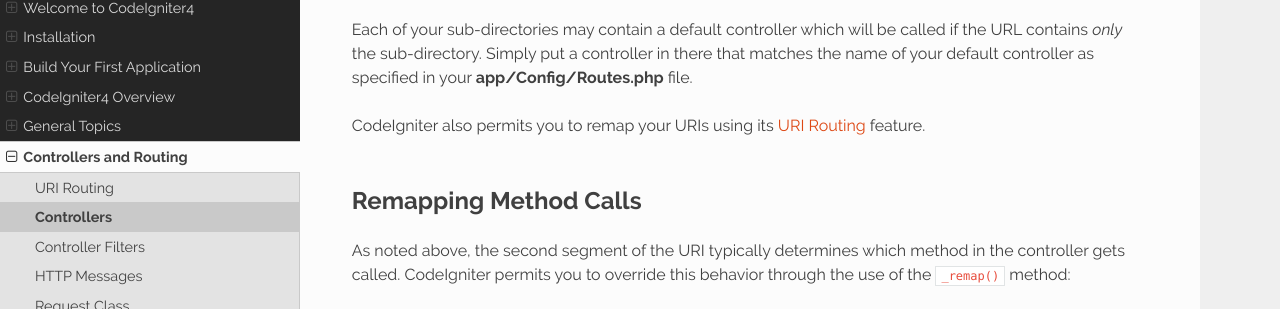
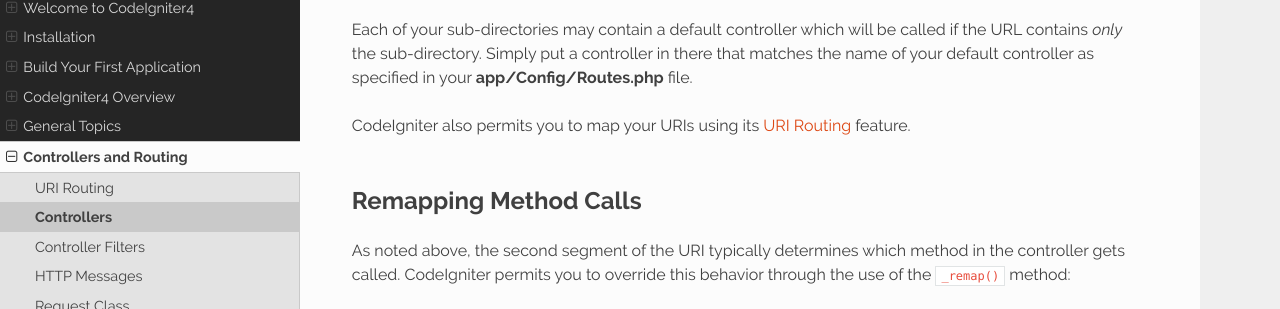
Before and after one commit to NEKOGET/ci4_user_guide_src, a Sphinx documentation site: the page built from source/incoming/controllers.rst, in a window 1280 px wide and 900 px high, scrolled down 9414 px. Shown: the part 144-453 px from the top of the window. Built offline with Sphinx 7.4.7 and the Read the Docs theme 2.0.0, drawn with Linux system fonts in a browser that asks for light colours.

Commit message:
docs: replace remap with map

```diff
--- a/source/incoming/controllers.rst
+++ b/source/incoming/controllers.rst
@@ -279,7 +279,7 @@ called if the URL contains *only* the sub-directory. Simply put a controller
 in there that matches the name of your default controller as specified in
 your **app/Config/Routes.php** file.
 
-CodeIgniter also permits you to remap your URIs using its :doc:`URI Routing <routing>` feature.
+CodeIgniter also permits you to map your URIs using its :doc:`URI Routing <routing>` feature.
 
 Remapping Method Calls
 **********************
```
Also changed, not shown: source/incoming/routing.rst (+4 -4 lines).
